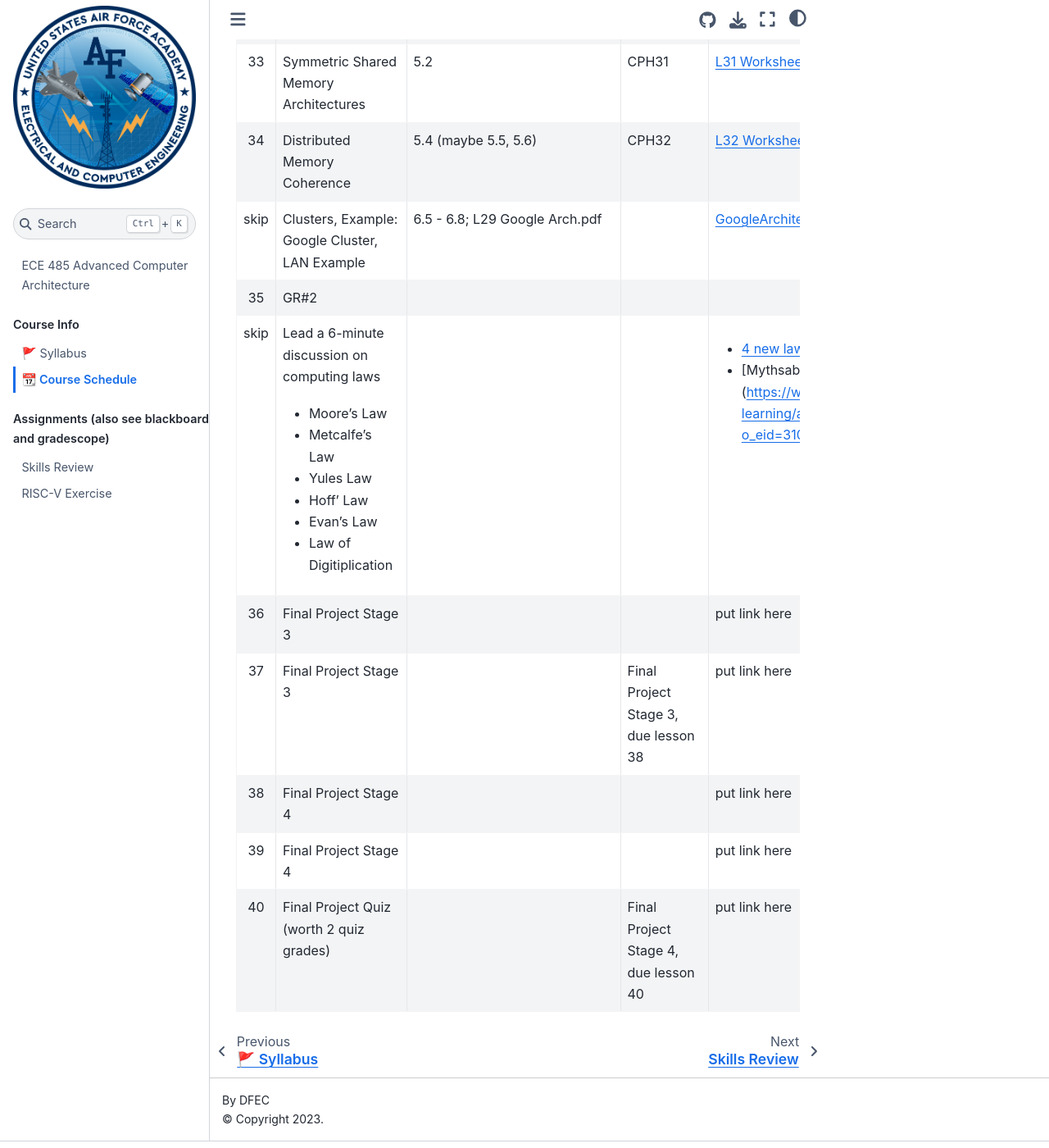
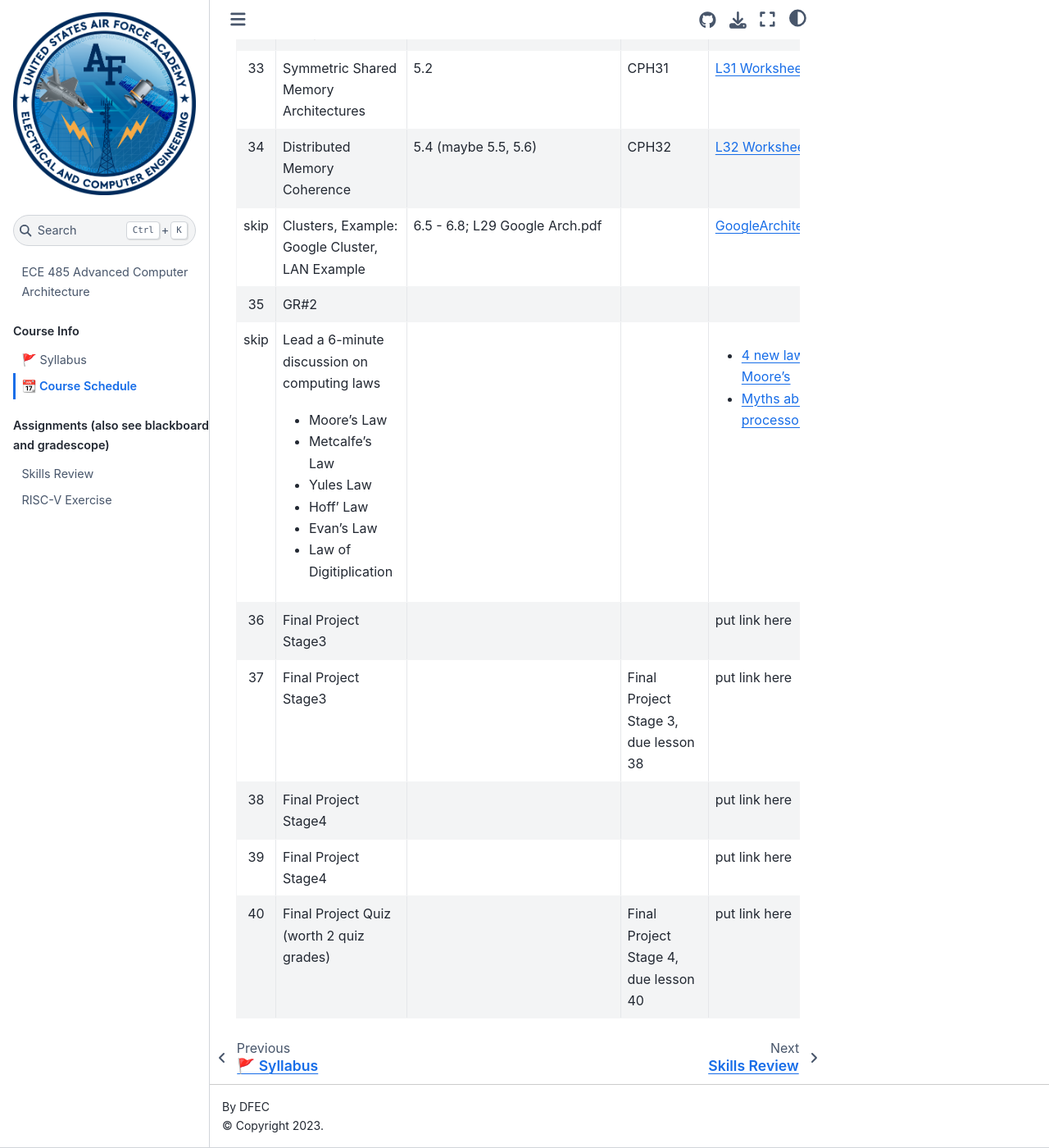
Before and after one commit to USAFA-ECE/ece485, a Jupyter Book: the page built from book/schedule.md, in a window 1280 px wide and 1400 px high, scrolled down 3767 px. Shown: the whole window at 82% size. Built offline with Jupyter Book 1.0.4 settings and Sphinx 7.4.7 and the Sphinx Book theme 1.1.4, drawn with Linux system fonts in a browser that asks for light colours; some of the changed text lies outside the part shown.

Commit message:
Update schedule.md

```diff
--- a/book/schedule.md
+++ b/book/schedule.md
@@ -26,16 +26,16 @@
 | 16  | Tomasulo's Algorithm & Dynamic Branch Prediction                    | 3.3, 3.6             | CPH16; Sorry, no CPH15 this year   |          |
 | 17  | Branch Target Buffers, Speculation                                  | 3.7 - 3.9, 3.12-3.14, 5.8  | CPH17       | [L17_Worksheet](handouts/L17_Worksheet.docx)       |
 | 18  | GR#1                                                                 |                      |                                    |         |
-| 19  | Final Project Stage 1                                               |                      |                   |   put link here                           |
-| 20  | Final Project Stage 1                                               |                      | Final Project Stage 1, due lesson 21  |     put link here                           |
+| 19  | Final Project Stage1                              |                      |                   |   put link here                           |
+| 20  | Final Project Stage1                              |                      | Final Project Stage 1, due lesson 21  |     put link here                           |
 | 21  | VLIW & Superscalar, SIMD?                                           | <ul><li> 4.3 </li><li> [MultiscalarProcessors](handouts/MultiscalarProcessors.pdf)  </li></ul> |                     |
 | skip | Data-Level Parallelism in Vector, SIMD, GPU Architectures          | <ul><li> 4.1, 4.2, 4.3, (skim 4.4) </li><li> [MorphologyVLIW_MAP1000](handouts/MorphologyVLIW_MAP1000.pdf)  </li></ul> |
 | 22  | Memory Hierarchy Design: Cache Memory                               | 2.1, B.1, B.2       | CPH20              | [L20_Worksheet](handouts/L20_Worksheet.docx)       |
 | 23  | Memory Hierarchy Design: Cache Memory                               | 2.1, B.1, B.2       | CPH21              | [L21_Worksheet](handouts/L21_Worksheet.docx)       |
 | 24  | Improving Cache Performance; QUIZ TODAY!                            | 2.1, B.1, B.2, B.3, B.4  | CPH22         |                                                    |
 | 25  | Improving Cache Performance; Main Memory                            | 2.2, B.3, B.4      | CPH25              | [L22_Worksheet](handouts/L22_Worksheet.docx)       |
-| 26  | Final Project Stage 2                                               |                    |                      |    put link here                           |
-| 27  | Final Project Stage 2                                               |                    | Final Project Stage 2, due lesson 27  |     put link here                      |
+| 26  | Final Project Stage2                                               |                    |                      |    put link here                           |
+| 27  | Final Project Stage2                                               |                    | Final Project Stage 2, due lesson 27  |     put link here                      |
 | 28  | Virtual Memory                                                      | 2.4                | CPH26                |                                                         |
 | 29  | Storage Devices: RAID                                               | D.1 - D.3; skim D.4, D.7 | CPH27          |    [Online Appendice D](handouts/append_d.pdf)          |
 | 30  | I/O Interfacing & Performance, Interconnection Networks             | F.1, F.2; skim F.5, F.6  | CPH29          |    [Online Appendice F](handouts/append_f.pdf)          |
@@ -45,9 +45,9 @@
 | 34  | Distributed Memory Coherence                                        | 5.4 (maybe 5.5, 5.6)     | CPH32          | [L32 Worksheet](handouts/L32_Worksheet.docx)            |
 | skip | Clusters, Example: Google Cluster, LAN Example                     | 6.5 - 6.8; L29 Google Arch.pdf  |         | [GoogleArchitecture](handouts/GoogleArchitecture.pdf)   |
 | 35  | GR#2                                                                |                          |                |                                                         |
-| skip | Lead a 6-minute discussion on computing laws <ul><li> Moore's Law </li><li> Metcalfe's Law </li><li> Yules Law </li><li> Hoff' Law </li><li> Evan's Law  </li><li> Law of Digitiplication </li></ul> |    |    |  <ul><li>  [4 new laws beyond Moore's](https://spectrum.ieee.org/on-beyond-moores-law-4-new-laws-of-computing) </li><li> [MythsaboutAIprocessors](https://www.electronicdesign.com/technologies/embedded/machine-learning/article/55307254/vsora-11-myths-about-ai-processors?o_eid=3104E2555289D1W&oly_enc_id=3104E2555289D1W&rdx.ident[pull]=omeda|3104E2555289D1W&utm_campaign=CPS250806190&utm_medium=email&utm_source=ED+Today) </li></ul>    |
-| 36  | Final Project Stage 3                                               |                          |                |    put link here                  |
-| 37  | Final Project Stage 3                                               |                          | Final Project Stage 3, due lesson 38  |    put link here                  |
-| 38  | Final Project Stage 4                                               |                          |                |    put link here                  |
-| 39  | Final Project Stage 4                                               |                          |                |    put link here                  |
+| skip | Lead a 6-minute discussion on computing laws <ul><li> Moore's Law </li><li> Metcalfe's Law </li><li> Yules Law </li><li> Hoff' Law </li><li> Evan's Law  </li><li> Law of Digitiplication </li></ul> |    |    |  <ul><li>  [4 new laws beyond Moore's](https://spectrum.ieee.org/on-beyond-moores-law-4-new-laws-of-computing) </li><li> [Myths about AI processors](https://www.electronicdesign.com/technologies/embedded/machine-learning/article/55307254/vsora-11-myths-about-ai-processors) </li></ul>    |
+| 36  | Final Project Stage3                                               |                          |                |    put link here                  |
+| 37  | Final Project Stage3                                               |                          | Final Project Stage 3, due lesson 38  |    put link here                  |
+| 38  | Final Project Stage4                                               |                          |                |    put link here                  |
+| 39  | Final Project Stage4                                               |                          |                |    put link here                  |
 | 40  | Final Project Quiz (worth 2 quiz grades)                            |                          | Final Project Stage 4, due lesson 40  |    put link here                  |
```
